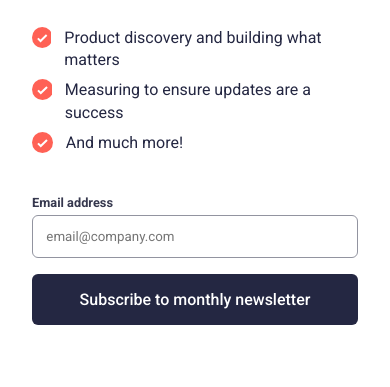
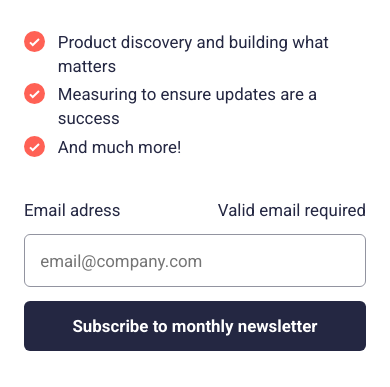
Before and after one commit to joacomenda/newsletter-sign-up-with-success-message-main, a plain HTML site: page index.html in a window 390 px wide. Shown: the part 457-844 px from the top of the page. Drawn offline with Linux system fonts and the light colour scheme.

Commit message:
mobile main design finished

```diff
--- a/index.html
+++ b/index.html
@@ -14,53 +14,41 @@
   <title>Frontend Mentor | Newsletter sign-up form with success message</title>
 </head>
 <body>
+
   <main>
     <div class="main-content">
-      <img src="assets/images/illustration-sign-up-mobile.svg" alt="forms-main-image" class="mobile-image">
-      <img src="assets/images/illustration-sign-up-desktop.svg" alt="forms-main-image" class="desktop-image">
+      <img src="assets/images/illustration-sign-up-mobile.svg" alt="mobile-illustration" class="mobile-image">
 
-      <div class="text-and-form-container">
+      <img src="assets/images/illustration-sign-up-desktop.svg" alt="desktop-illustration" class="desktop-image">
+
+      <div class="text-and-body-container">
         <h1>Stay updated!</h1>
-
         <p>Join 60,000+ product managers receiving monthly updates on:</p>
 
-
         <ul>
-          <li>
-            Product discovery and building what matters
-          </li>
-
-          <li>
-            Measuring to ensure updates are a success
-          </li>
-
-          <li>
-            And much more!
-          </li>
+          <li>Product discovery and building what matters</li>
+          <li>Measuring to ensure updates are a success</li>
+          <li>And much more!</li>
         </ul>
 
-        <form id="form" novalidate>
-          <div class="input-areas">
-            <div class="validation-and-email-text-container">
-              <label class="email-label" for="email"><strong>Email address</strong></label>
-              <span class="email-error-message" aria-live="polite" id="email-error">Valid email required</span>
-            </div>
-            <input class="email-input" id="email" name="email" type="email" placeholder="email@company.com">
+        <form class="form" id="form" novalidate>
+
+          <div class="spans-container">
+            <label class="email" for="email">Email adress</label>
+            <span class="email-error-message" aria-live="polite" id="email-error">Valid email required</span>
           </div>
+          <input class="email-input" id="email" name="email" type="email" placeholder="email@company.com">
 
           <button class="submit-button" type="submit">Subscribe to monthly newsletter</button>
+
         </form>
       </div>
     </div>
 
     <div class="success-message">
-      <img src="assets/images/icon-success.svg" alt="success-forms-submition-image">
-
+      <img src="assets/images/icon-success.svg" alt="success-form-icon">
       <h1>Thanks for subscribing!</h1>
-
-      <p>A confirmation email has been sent to ash@loremcompany.com. Please open it and click the button inside to confirm your subscription.
-      </p>
-
+      <p>A confirmation email has been sent to ash@loremcompany.com. Please open it and click the button inside to confirm your subscription.</p>
       <button>Dismiss message</button>
     </div>
   </main>
--- a/styles/index.css
+++ b/styles/index.css
@@ -29,9 +29,15 @@
 
 /*
 *****************************************************************
-                        IMAGES STYLINGS
+                        IMAGES BASE STYLE
 *****************************************************************
 */
+
+.mobile-image
+{
+    width: 100%;
+    display: block;
+}
 
 .desktop-image
 {
@@ -39,172 +45,131 @@
     display: none;
 }
 
-.mobile-image
+/*
+*****************************************************************
+                    TYPOGRAPHY MARGINS AND PADDING
+*****************************************************************
+*/
+
+.text-and-body-container h1
 {
-    display: block;
-    width: 100%;
+    font-size: clamp(1.9rem, 4vh, 3rem);
+}
+
+.text-and-body-container p
+{
+    font-size: clamp(0.96rem , 2vh , 1.4rem);
+    line-height: 1.4;
+}
+
+.text-and-body-container ul li
+{
+    font-size: clamp(0.96rem , 2vh , 1.4rem);
+    line-height: 1.4;
+}
+
+.email-input
+{
+    font-size: clamp(0.9rem , 2vh , 1.2rem);
+    font-family: Roboto, sans-serif;
+}
+
+.submit-button
+{
+    font-size: clamp(0.9rem , 2vh , 1.2rem);
+    font-family: Roboto, sans-serif;
+    font-weight: 700;
+}
+
+.email
+{
+    font-size: clamp(0.9rem , 2vh , 1.2rem);
+}
+
+.email-error-message
+{
+    font-size: clamp(0.9rem , 2vh , 1.2rem);
 }
 
 /*
 *****************************************************************
-                            FONT SIZES
-*****************************************************************
-*/
-
-.text-and-form-container h1
-{
-    font-size: 2.4rem;
-}
-
-.text-and-form-container p
-{
-    font-size: 1rem;
-}
-
-.text-and-form-container ul li
-{
-    font-size: 1rem;
-}
-
-.email-label
-{
-    font-size: 0.8rem;
-}
-
-.email-error-message
-{
-    font-size: 1rem;
-}
-
-.submit-button
-{
-    font-size: 1rem;
-}
-
-/*
-*****************************************************************
-                        MOBILE FIRST LAYOUT
+                        MOBILE FIRST DESIGN
 *****************************************************************
 */
 
 body
 {
+    background-color: var(--Charcoal-Grey);
     font-family: Roboto, sans-serif;
-    line-height: 1.4rem;
+
+    color: var(--Dark-Slate-Grey);
 }
 
 .main-content
 {
+    background-color: var(--White);
     height: 100vh;
+    max-width: 500px;
+
     margin: 0 auto;
-    max-width: 400px;
 
     display: grid;
-
     grid-template-columns: 1fr;
     grid-template-rows: auto 1fr;
 }
 
-.text-and-form-container
+.text-and-body-container
 {
-    padding: 2em 2em;
+    display: grid;
+    align-content: space-evenly;
 
+    padding: 0 1.5em;
+}
+
+.form
+{
     display: flex;
     flex-direction: column;
-    justify-content: space-evenly
+    gap: 0.9em;
+}
+
+.spans-container
+{
+    display: flex;
+    justify-content: space-between;
+}
+
+.email-input
+{
+    padding: 0.9em;
+    border: 1px solid var(--Grey);
+    border-radius: 6px;
+}
+
+.submit-button
+{
+    padding: 0.9em;
+    border: none;
+    border-radius: 6px;
+    background-color: var(--Dark-Slate-Grey);
+
+    color: var(--White);
 }
 
 /*
 *****************************************************************
-                FORMS AND TEXT CONTAINER STYLES
+                    MARKERS DESIGN AND LI ELEMENTS
 *****************************************************************
 */
 
-.text-and-form-container h1
+.text-and-body-container ul li
 {
-    color: var(--Dark-Slate-Grey);
-}
+    background: url(../assets/images/icon-list.svg);
+    background-repeat: no-repeat;
+    list-style: none;
 
-.text-and-form-container p
-{
-    color: var(--Dark-Slate-Grey);
-}
-
-.text-and-form-container ul li
-{
-    display: flex;
-    align-items: start;
-    justify-content: start;
-
-    margin-bottom: 0.5rem;
-
-    color: var(--Dark-Slate-Grey);
-}
-
-.text-and-form-container ul li::before
-{
-    content: "";
-    background-image: url(../assets/images/icon-list.svg);
-    width: 21px;
-    height: 21px;
-
-    margin-right: 0.8rem;
-}
-
-#form
-{
-    display: flex;
-    flex-direction: column;
-    justify-content: space-between;
-}
-
-.input-areas
-{
-    margin-bottom: 1rem;
-}
-
-.validation-and-email-text-container
-{
-    display:flex;
-    justify-content: space-between;
-}
-
-.email-error-message
-{
-    display: none;
-    color: var(--Dark-Slate-Grey);
-}
-
-.email-label
-{
-    color: var(--Charcoal-Grey);
-}
-
-.email-input
-{
-    display: block;
-    width: 100%;
-
-    padding: 1em;
-
-    border: var(--Grey) solid 1px;
-    border-radius: 6px;
-
-    font-family: Roboto;
-}
-
-.submit-button
-{
-    padding: 1em;
-
-    border: none;
-    border-radius: 6px;
-    background-color: var(--Dark-Slate-Grey);
-
-    font-weight: 500;
-    color: white;
-
-    font-family: Roboto;
+    padding-left: 2em;
+    padding-bottom: 0.3em;
 }
 
 .success-message
```
